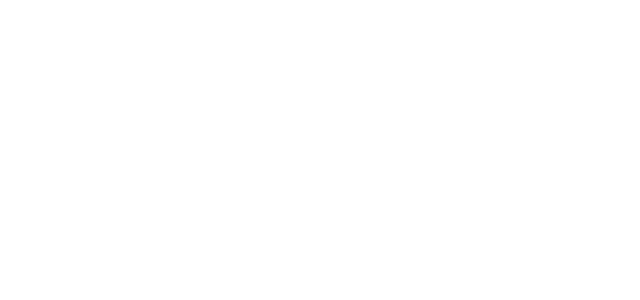
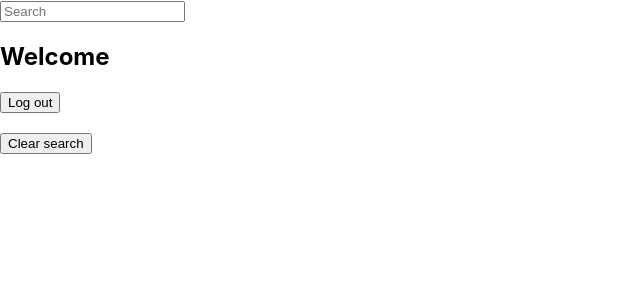
Before and after one commit to AleksandraMuller/Bookify-Project, a React (Create React App) app in the folder frontend/: page /welcome in a window 1280 px wide. Shown: the top 300 px of the page, without its empty margins (0-640 px from the left). Built offline with nearby package versions, Linux system fonts and the light colour scheme.

Commit message:
added welcome component

```diff
--- a/frontend/src/App.js
+++ b/frontend/src/App.js
@@ -6,6 +6,7 @@
 import { Main } from "./components/Main";
 import { Register } from "./components/Register";
 import { Login } from "./components/Login";
+import { Welcome } from "./components/Welcome";
 import { auth } from "./reducers/auth";
 
 const reducer = combineReducers({
@@ -28,6 +29,9 @@
           <Route path="/login" exact>
             <Login />
           </Route>
+          <Route path="/welcome" exact>
+            <Welcome />
+          </Route>
         </Switch>
       </BrowserRouter>
     </Provider>
--- a/frontend/src/components/Login.js
+++ b/frontend/src/components/Login.js
@@ -12,10 +12,6 @@
   const [errorText, setErrorText] = useState(false);
   const history = useHistory();
   const dispatch = useDispatch();
-
-  // const token = useSelector(store => store.auth.accessToken);
-  // const userId = useSelector(store => store.auth.userId);
-  // const name = useSelector(store => store.auth.name);
 
   const handleLoginUser = async event => {
     event.preventDefault();
--- /dev/null
+++ b/frontend/src/components/Welcome.js
@@ -0,0 +1,130 @@
+import React, { useState, useEffect } from "react";
+import { useHistory } from "react-router-dom";
+import { useDispatch, useSelector } from "react-redux";
+
+import { auth } from "../reducers/auth";
+
+export const Welcome = () => {
+  const booksArray = JSON.parse(window.sessionStorage.getItem("booksArray"));
+  // const username = JSON.parse(window.sessionStorage.getItem("username"));
+
+  const [books, setBooks] = useState(booksArray);
+  const [searchText, setSearchText] = useState("");
+  const [start, setStart] = useState(false);
+  const [message, setMessage] = useState(false);
+
+  // const dispatch = useDispatch();
+  const history = useHistory();
+
+  const token = useSelector(store => store.auth.accessToken);
+  const userId = useSelector(store => store.auth.userId);
+  const name = useSelector(store => store.auth.name);
+
+  // document.cookie(token);
+  // sessionStorage.setItem("username", JSON.stringify(name));
+
+  // console.log(JSON.stringify(name));
+
+  //LOG OUT
+  const handleLogOut = () => {
+    history.push("/login");
+    window.localStorage.removeItem("accessToken");
+    //IMPROVE !!!!!!!
+  };
+
+  const handleSubmit = event => {
+    event.preventDefault();
+
+    fetch(
+      `https://www.googleapis.com/books/v1/volumes?maxResults=40&q=${searchText}`
+    )
+      .then(res => res.json())
+      .then(json => {
+        setBooks(json.items);
+        // sessionStorage.setItem("booksArray", JSON.stringify(json.items));
+        setSearchText("");
+        setStart(true);
+      })
+      .catch(error => {
+        console.log(error);
+      });
+  };
+
+  const removeLocalHistory = () => {
+    setBooks([]);
+    //IMPROVE!!!!
+  };
+  // console.log(token);
+  // //Authorization of the logged in user via accessToken and sending out the secret
+  // useEffect(() => {
+  //   if (userId) {
+  //     fetch("http://localhost:8080/secrets", {
+  //       method: "GET",
+  //       headers: { Authorization: token }
+  //     })
+  //       .then(res => {
+  //         if (!res.ok) {
+  //           console.log("Failed");
+  //           // !TODO: Handle status 401 and show error message.
+  //         }
+  //         return res.json();
+  //         // console.log(res.json);
+  //       })
+  //       .then(json => {
+  //         console.log(json);
+
+  //         setMessage(json.secret);
+  //       });
+  //   }
+  // }, [userId]);
+
+  // console.log(token);
+
+  // window.localStorage.setItem("accessToken", JSON.stringify(token));
+  // window.localStorage.getItem("accessToken");
+
+  return (
+    <div>
+      <form onSubmit={handleSubmit}>
+        <input
+          placeholder="Search"
+          value={searchText}
+          onChange={event => setSearchText(event.target.value)}
+        ></input>
+      </form>
+
+      <h2>Welcome {name}</h2>
+
+      <button onClick={handleLogOut}>Log out</button>
+      <h3>{message}</h3>
+
+      <button onClick={removeLocalHistory}>Clear search</button>
+
+      {books !== null &&
+        books.map(book => {
+          return (
+            <div key={book.id}>
+              <img
+                src={
+                  book.volumeInfo.imageLinks === undefined
+                    ? null
+                    : `${book.volumeInfo.imageLinks.thumbnail}`
+                }
+              />
+
+              <h2>"{book.volumeInfo.title}"</h2>
+              <h3>
+                {book.volumeInfo.authors
+                  ? book.volumeInfo.authors.join(", ")
+                  : "Not provided"}
+              </h3>
+              <div>{book.volumeInfo.categories}</div>
+              <button onClick={() => history.push(`/details/${book.id}`)}>
+                Show details
+              </button>
+            </div>
+          );
+        })}
+    </div>
+  );
+};
```
Also changed, not shown: 1 other file (tests, documents, lock files or other folders).
